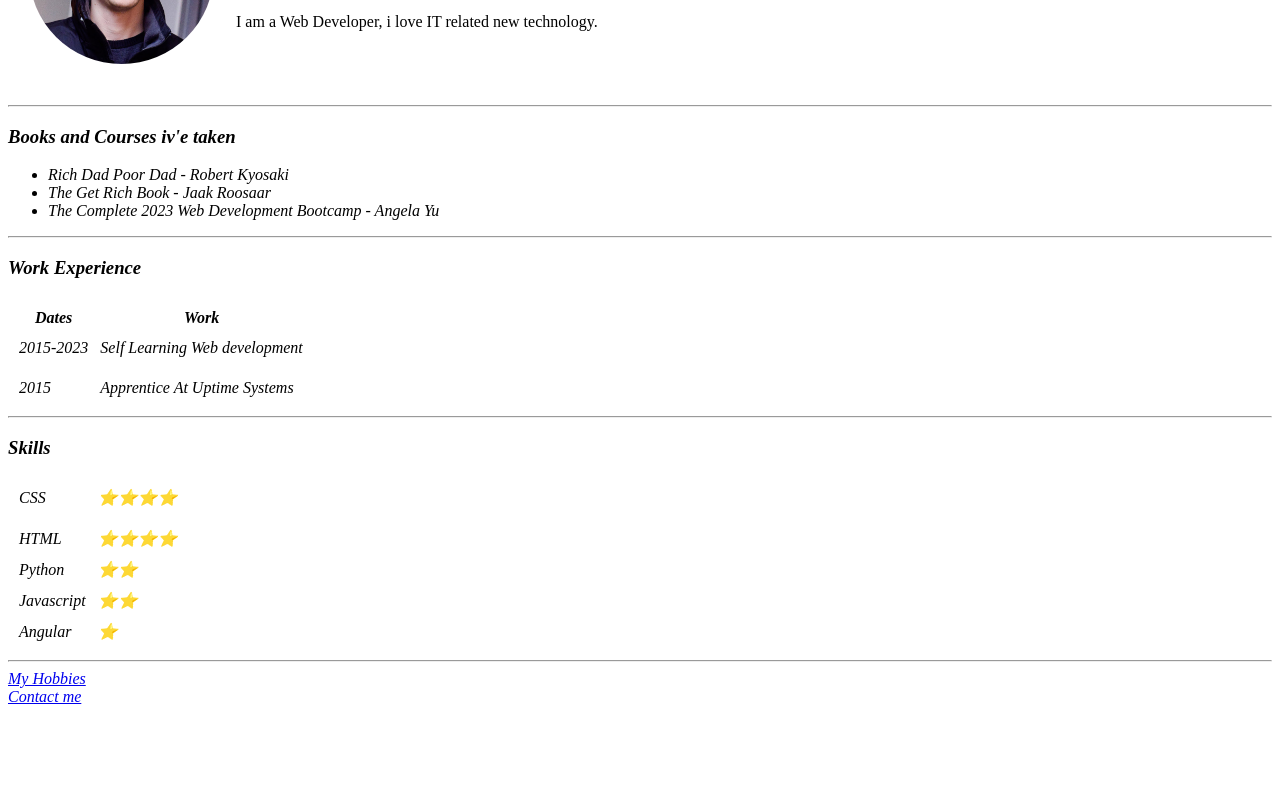
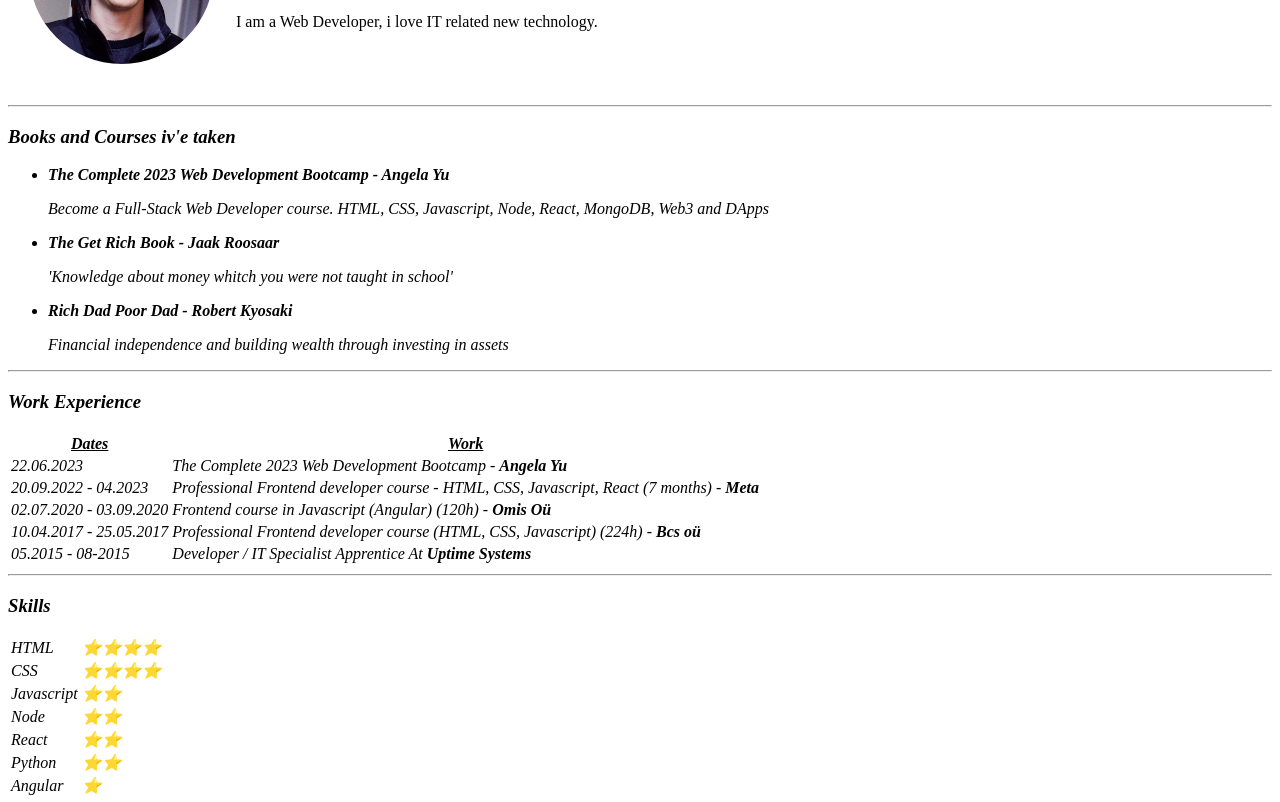
Before and after one commit to kristiansamm/CV, a plain HTML site: page index.html in a window 1280 px wide. Shown: the part 150-952 px from the top of the page. Before the commit the page ends 864 px from the top, so only its background shows below. Drawn offline with Linux system fonts and the light colour scheme.

Commit message:
Update index.html

```diff
--- a/index.html
+++ b/index.html
@@ -9,6 +9,8 @@
         }
         </style>
     <title>Kristian's Personal Site</title>
+    <link rel="stylesheet" href="css/styles.css">
+
 </head>
 
 <body>
@@ -26,30 +28,43 @@
 <h3>Books and Courses iv'e taken</h3>
 
 <ul>
-    <li>Rich Dad Poor Dad - Robert Kyosaki</li>
-    <li>The Get Rich Book - Jaak Roosaar</li>
-    <li>The Complete 2023 Web Development Bootcamp - Angela Yu</li>
+    <li><b>The Complete 2023 Web Development Bootcamp - Angela Yu</b></li>
+    <p>Become a Full-Stack Web Developer course. HTML, CSS, Javascript, Node, React, MongoDB, Web3 and DApps</p>
+    <li><b>The Get Rich Book - Jaak Roosaar</b></li>
+    <p>'Knowledge about money whitch you were not taught in school'</p>
+    <li><b>Rich Dad Poor Dad - Robert Kyosaki</b></li>
+    <p>Financial independence and building wealth through investing in assets</p>
 </ul>
 <hr>
 <h3>Work Experience</h3>
-<table cellspacing="10">
+<table>
     <thead>
         <tr>
-            <th>Dates</th>
-            <th>Work</th>
+            <th><u>Dates</u></th>
+            <th><u>Work</u></th>
         </tr>
     </thead>
     <tbody>
         <tr>
-            <td>2015-2023</td>
-            <td>Self Learning Web development</td>
+            <td>22.06.2023</td>
+            <td>The Complete 2023 Web Development Bootcamp - <b>Angela Yu</b></td>
         </tr>
         <tr>
+            <td>20.09.2022 - 04.2023</td>
+            <td>Professional Frontend developer course - HTML, CSS, Javascript, React (7 months) - <b>Meta</b></td>
+        </tr>
+        <tr>
+            <td>02.07.2020 - 03.09.2020</td>
+            <td>Frontend course in Javascript (Angular)  (120h) - <b>Omis Oü</b></td>
+        </tr>
+        <tr>
+            <td>10.04.2017 - 25.05.2017 </td>
+            <td>Professional Frontend developer course  (HTML, CSS, Javascript)  (224h) - <b>Bcs oü</b></td>
+        </tr>
             <tr>
-                <td>2015</td>
-                <td>Apprentice At Uptime Systems</td>
+                <td>05.2015 - 08-2015</td>
+                <td>Developer / IT Specialist Apprentice At <b>Uptime Systems</b></td>
             </tr>
-        </tr>
     </tbody>
     <tfoot>
 
@@ -58,23 +73,32 @@
 <hr>
 <h3>Skills</h3>
 
-<table cellspacing="10">
+<table>
+
+        <td>HTML</td>
+        <td>⭐⭐⭐⭐</td>
+    </tr>
     <tr>
         <td>CSS</td>
         <td>⭐⭐⭐⭐</td>
-        <tr>
         </tr>
-        <td>HTML</td>
-        <td>⭐⭐⭐⭐</td>
+    <tr>
+        <td>Javascript</td>
+        <td>⭐⭐</td>
+    </td>
+    <tr>
+        <td>Node</td>
+        <td>⭐⭐</td>
+    </tr>
+    <tr>
+        <td>React</td>
+        <td>⭐⭐</td>
     </tr>
     <tr>
         <td>Python</td>
         <td>⭐⭐</td>
     </tr>
-    <tr>
-        <td>Javascript</td>
-        <td>⭐⭐</td>
-    </td>
+
     <tr>
         <td>Angular</td>
         <td>⭐</td>
@@ -82,8 +106,36 @@
 </tr>
 </table>
 <hr>
+
+<h3>Other</h3>
+
 <a href="hobbies.html">My Hobbies</a><br>
 <a href="contact.html">Contact me</a><br>
+<a href="https://github.com/kristiansamm">Github</a><br>
 
+<script type="module">
+    // Import the functions you need from the SDKs you need
+    import { initializeApp } from "https://www.gstatic.com/firebasejs/9.22.2/firebase-app.js";
+    import { getAnalytics } from "https://www.gstatic.com/firebasejs/9.22.2/firebase-analytics.js";
+    // TODO: Add SDKs for Firebase products that you want to use
+    // https://firebase.google.com/docs/web/setup#available-libraries
+
+    // Your web app's Firebase configuration
+    // For Firebase JS SDK v7.20.0 and later, measurementId is optional
+    const firebaseConfig = {
+      apiKey: "AIzaSyDLLC9Hpt8vNa6fKkO4xDDlhuUjDkiDqlo",
+      authDomain: "html-portfolio-d6f97.firebaseapp.com",
+      projectId: "html-portfolio-d6f97",
+      storageBucket: "html-portfolio-d6f97.appspot.com",
+      messagingSenderId: "1050971070500",
+      appId: "1:1050971070500:web:04a34f4f4d1b82eabd78b1",
+      measurementId: "G-4HYWFLSQG4"
+    };
+
+    // Initialize Firebase
+    const app = initializeApp(firebaseConfig);
+    const analytics = getAnalytics(app);
+  </script>
 </body>
+<footer><p>© Kristian Samm. All rights reserved. 22.06.2023</p></footer>
 </html>
```
